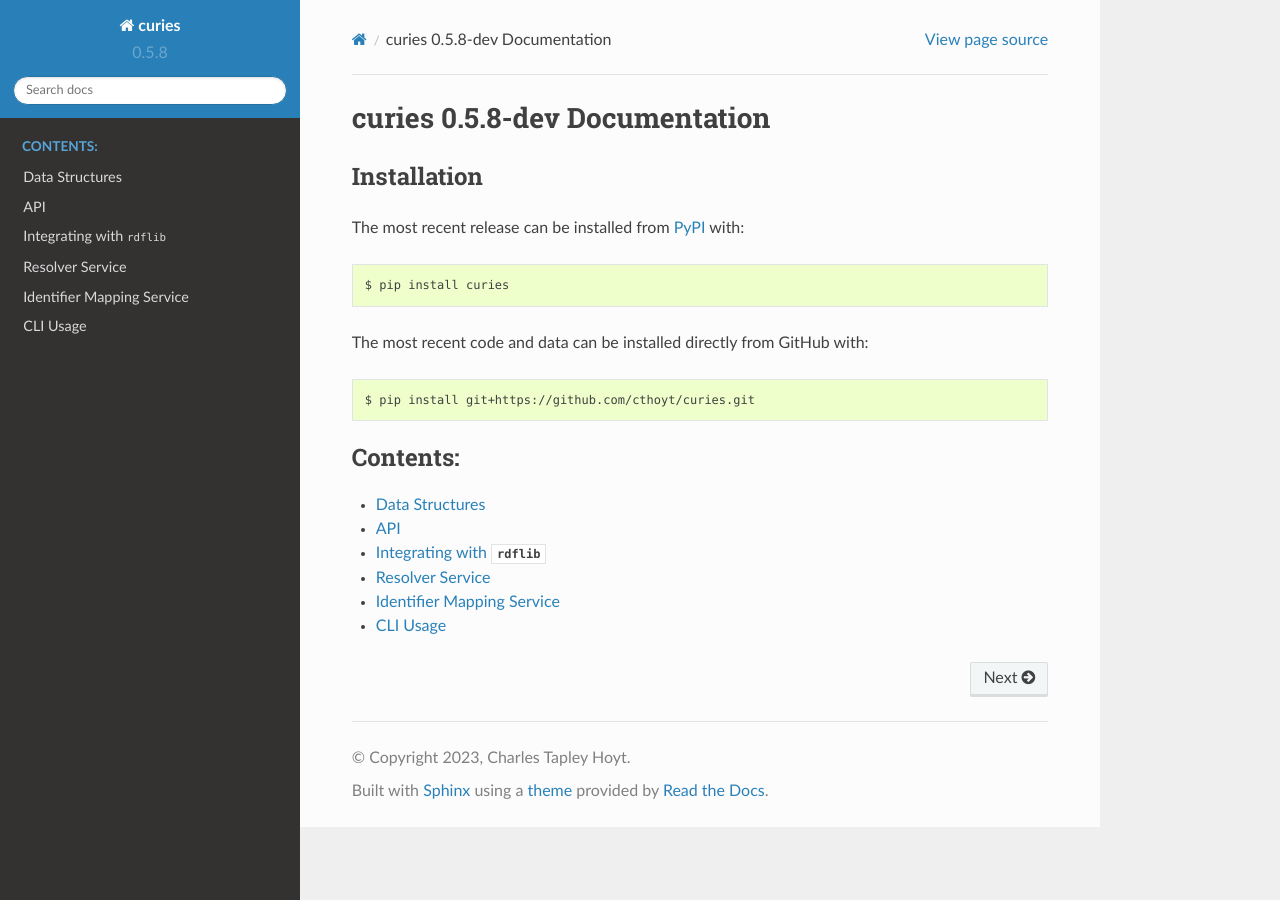
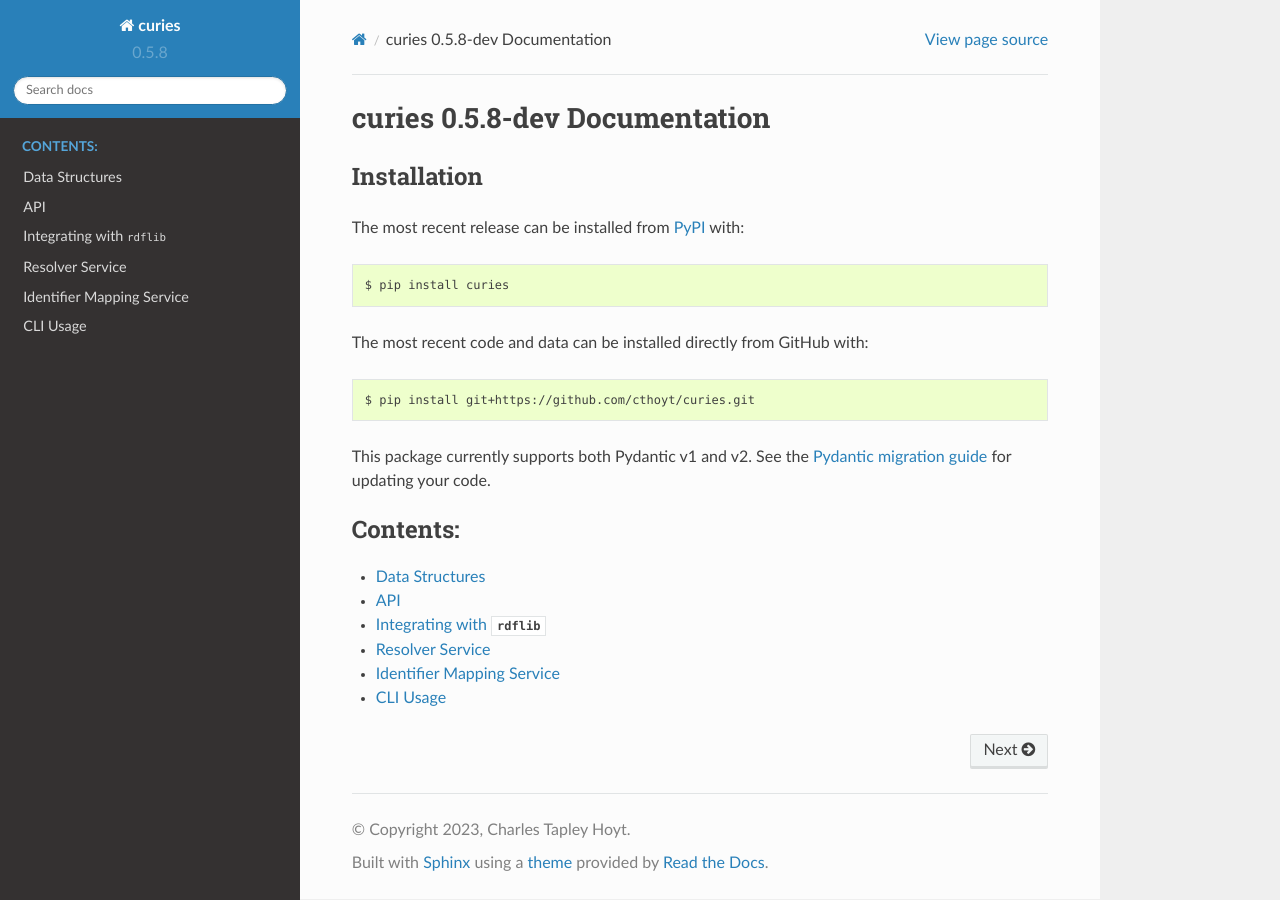
Before and after one commit to biopragmatics/curies, a Sphinx documentation site: the page built from docs/source/index.rst, in a window 1280 px wide. Built offline with Sphinx 7.4.7 and the Read the Docs theme 2.0.0, drawn with Linux system fonts in a browser that asks for light colours.

Commit message:
Add pydantic notes

```diff
--- a/docs/source/index.rst
+++ b/docs/source/index.rst
@@ -15,6 +15,10 @@ The most recent code and data can be installed directly from GitHub with:
 
     $ pip install git+https://github.com/cthoyt/curies.git
 
+This package currently supports both Pydantic v1 and v2. See the
+`Pydantic migration guide <https://docs.pydantic.dev/2.0/migration>`_
+for updating your code.
+
 .. toctree::
    :maxdepth: 2
    :caption: Contents:
```
Also changed, not shown: README.md (+4 -0 lines).
